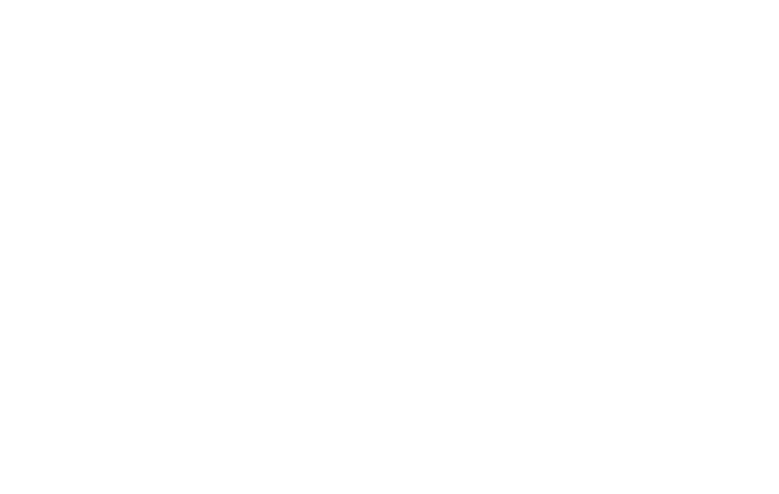
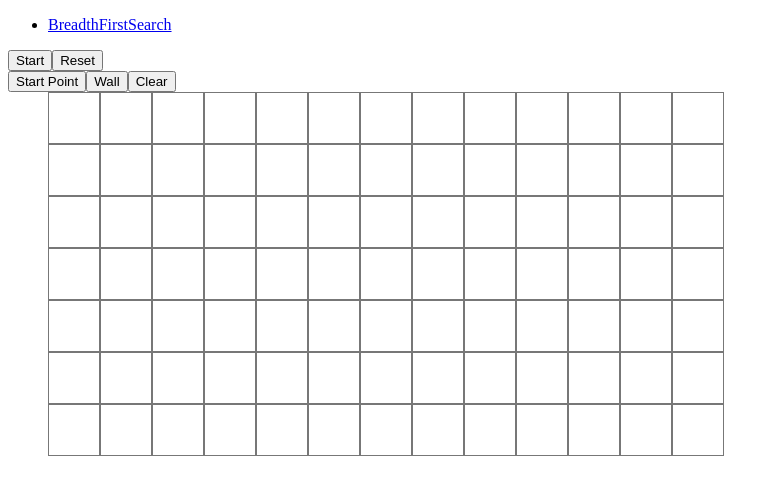
Before and after one commit to choewy/data-structures-and-algorithm, a React (Create React App) app in the folder 04-views/: page /1 in a window 1280 px wide. Shown: the top 494 px of the page, without its empty margins (0-779 px from the left). Built offline with nearby package versions, Linux system fonts and the light colour scheme.

Commit message:
BFS 탐색 페이지 설정

```diff
--- a/04-views/src/App.js
+++ b/04-views/src/App.js
@@ -1,8 +1,25 @@
+import withStyles from "@mui/styles/withStyles";
+import { Route, Routes } from "react-router-dom";
+import PageIndex from "./components/commons/PageIndex";
+import BreadthFirstSearch from "./components/pages/BreadthFirstSearch";
+
+const styles = (theme) => ({
+  app: {
+    width: '100%',
+    marginTop: theme.spacing.unit * 3,
+    overflowX: 'auto'
+  },
+});
+
 const App = () => {
   return (
     <div className="app">
+      <PageIndex />
+      <Routes>
+        <Route path="/1" element={<BreadthFirstSearch />} />
+      </Routes>
     </div>
   );
 };
 
-export default App;
+export default withStyles(styles)(App);
```
